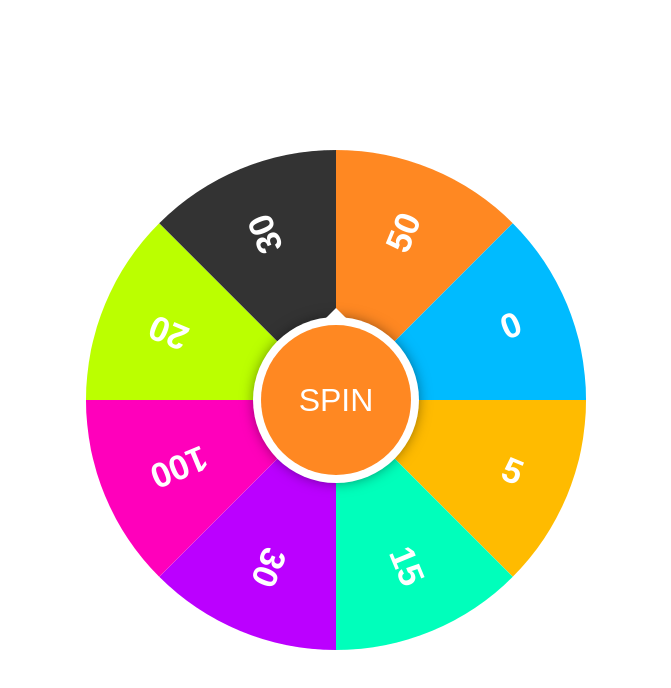
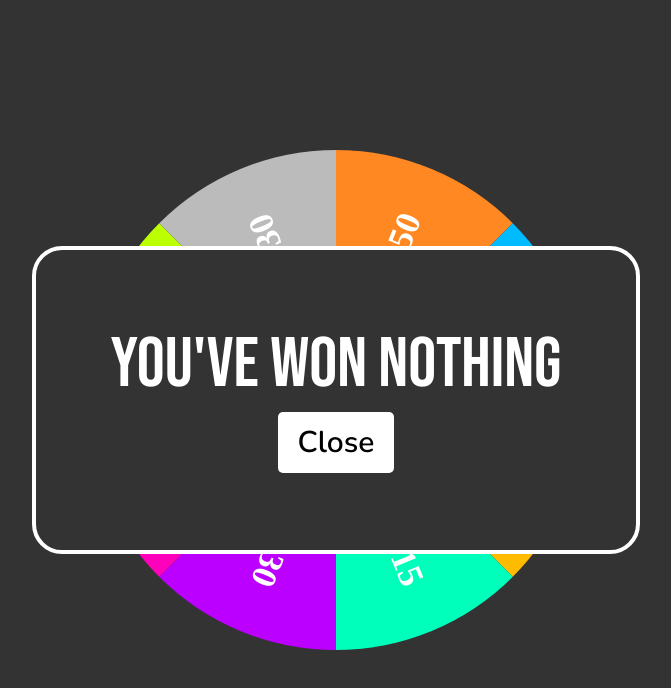
Before and after one commit to Scrub-GitGud/WHEEL-OF-FORTUNE, a plain HTML site: page index.html in a window 1280 px wide. Shown: the whole page, without its empty margins (304-975 px from the left). Drawn offline with nearby package versions, Linux system fonts and the light colour scheme.

Commit message:
Added reslut showing system

```diff
--- a/index.html
+++ b/index.html
@@ -1,8 +1,17 @@
-<link rel="stylesheet" href="./style.css">
+<head>
+    <link rel="stylesheet" href="./style.css">
+</head>
 
 <div id="wheelOfFortune">
     <canvas id="wheel" width="500" height="500"></canvas>
     <div id="spin">SPIN asd asd asd as dasd as dasd asd asd as d</div>
 </div>
 
+<div class="result-modal ">
+    <div class="result-modal-content">
+        <div class="result-text">You've Won <span id="result">Nothing</span></div>
+        <button onclick="hideModal()" class="close-btn">Close</button>
+    </div>
+</div>
+
 <script src="./main.js"></script>
--- a/main.js
+++ b/main.js
@@ -1,12 +1,12 @@
 const sectors = [
-    {color:"#f82", label:"50"},
-    {color:"#0bf", label:"0"},
-    {color:"#fb0", label:"5"},
-    {color:"#0fb", label:"15"},
-    {color:"#b0f", label:"30"},
-    {color:"#f0b", label:"100"},
-    {color:"#bf0", label:"20"},
-    {color:"#333", label:"30"},
+    {color:"#f82", label:"50", msg: "50%"},
+    {color:"#0bf", label:"0", msg: "nothing"},
+    {color:"#fb0", label:"5", msg: "5%"},
+    {color:"#0fb", label:"15", msg: "15%"},
+    {color:"#b0f", label:"30", msg: "30%"},
+    {color:"#f0b", label:"100", msg: "100%"},
+    {color:"#bf0", label:"20", msg: "20%"},
+    {color:"#bbb", label:"30", msg: "30%"},
 ];
 
 // Generate random float in range min-max:
@@ -47,7 +47,7 @@ const drawSector = (sector, i) => {
     ctx.rotate(ang + arc / 2);
     ctx.textAlign = "right";
     ctx.fillStyle = "#fff";
-    ctx.font = "bold 35px sans-serif";
+    ctx.font = "bold 35px Nunito";
     ctx.fillText(sector.label, rad - 50, 10);
     //
     ctx.restore();
@@ -88,6 +88,7 @@ const frame = () => {
     ang += angVel; // Update angle
     ang %= TAU;    // Normalize angle
     rotate();      // CSS rotate!
+    checkResult(); // Checks result after rotation stops.
 };
 
 const engine = () => {
@@ -106,3 +107,20 @@ elSpin.addEventListener("click", () => {
 sectors.forEach(drawSector);
 rotate(); // Initial rotation
 engine(); // Start engine!
+
+
+let result_el = document.querySelector('#result');
+let result_modal = document.querySelector('.result-modal');
+const checkResult = () => {
+    if(angVel == 0) {
+        const sector = sectors[getIndex()];
+        console.log(sector.label);
+        result_el.innerHTML = sector.msg
+        result_modal.classList.remove('hidden')
+    } else {
+        result_modal.classList.add('hidden')
+    }
+}
+const hideModal = () => {
+    result_modal.classList.add('hidden')
+}
--- a/style.css
+++ b/style.css
@@ -1,3 +1,8 @@
+@import url('https://fonts.googleapis.com/css2?family=Bebas+Neue&display=swap');
+@import url('https://fonts.googleapis.com/css2?family=Nunito:wght@200;300;400;500;600&display=swap');
+/* ========================================================================================= */
+/*                                        Spinner CSS                                        */
+/* ========================================================================================= */
 #wheelOfFortune {
     display: inline-flex;
     overflow: hidden;
@@ -14,6 +19,7 @@
 
 #spin {
     font: 2rem/0 sans-serif;
+    font-family: 'Nunito', sans-serif;
     user-select: none;
     cursor: pointer;
     display: flex;
@@ -40,3 +46,77 @@
     border-bottom-color: currentColor;
     border-top: none;
 }
+/* ========================================================================================= */
+/*                                      Spinner CSS: End                                      */
+/* ========================================================================================= */
+
+body {
+    background-color: #333;
+    font-family: 'Nunito', sans-serif;
+}
+
+
+.result-modal {
+    background-color: #333;
+
+    position: absolute;
+    top: 50%;
+    left: 50%;
+    transform: translate(-50%, -50%) scale(1, 1) rotate(1440deg);
+
+    width: 600px;
+    height: 300px;
+
+    border-radius: 30px;
+    border: 4px solid white;
+
+    scale: 1;
+    transition: all 1s ease-in;
+}
+.result-modal.hidden {
+    /* scale: 0; */
+    transform: translate(-50%, -50%) scale(0, 0) rotate(0deg);
+}
+@media only screen and (max-width: 768px) {
+    .result-modal {
+        width: 90%;
+        height: 300px;
+    }
+}
+
+.result-modal-content {
+    display: flex;
+    flex-direction: column;
+    justify-content: center;
+    align-items: center;
+
+    height: 100%;
+}
+
+.result-text {
+    font-family: 'Bebas Neue', cursive;
+    font-size: 70px;
+
+    width: 100%;
+    text-align: center;
+
+    /* position: absolute;
+    top: 50%;
+    left: 50%;
+    transform: translate(-50%, -50%); */
+
+    color: white;
+}
+
+.close-btn {
+    font-size: 30px;
+    font-weight: bold;
+    padding: 10px 20px;
+    background: white;
+    outline: none;
+    border: none;
+    border-radius: 5px;
+
+    font-family: 'Nunito', sans-serif;
+    margin: 5px auto;
+}
```
Lines whose indentation alone changed are shown as unchanged.
